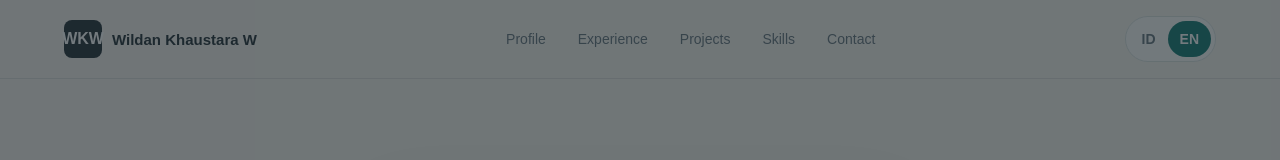
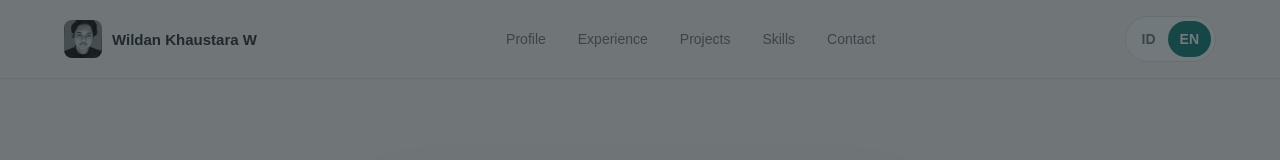
Before and after one commit to wildankw/wildan-portfolio, a Next.js app: page / in a window 1280 px wide. Shown: the top 160 px of the page. Built offline with nearby package versions, Linux system fonts and the light colour scheme.

Commit message:
Use profile photo in header brand

```diff
--- a/src/app/globals.css
+++ b/src/app/globals.css
@@ -133,7 +133,16 @@ main {
 .brand span {
   border-radius: 8px;
   height: 38px;
+  overflow: hidden;
   width: 38px;
+}
+
+.brand img {
+  display: block;
+  height: 100%;
+  object-fit: cover;
+  object-position: center;
+  width: 100%;
 }
 
 .brand strong {
--- a/src/app/page.tsx
+++ b/src/app/page.tsx
@@ -220,7 +220,9 @@ export default function Home() {
 
       <header className="site-header">
         <a className="brand" href="#top" aria-label={contact.name}>
-          <span>{initials}</span>
+          <span>
+            <img src={`${process.env.NEXT_PUBLIC_BASE_PATH ?? ""}/wildan-profile.jpg`} alt="" />
+          </span>
           <strong>{contact.name}</strong>
         </a>
         <nav aria-label="Primary navigation">
```
